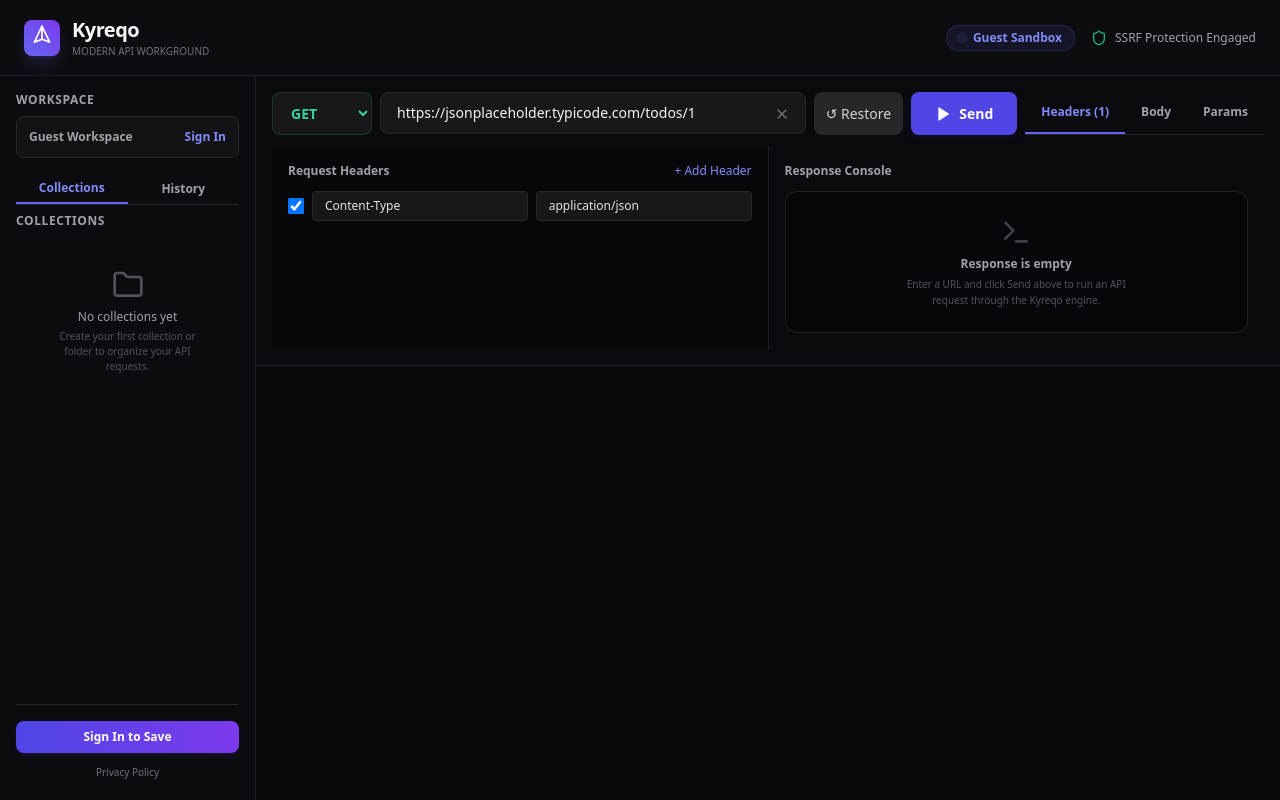
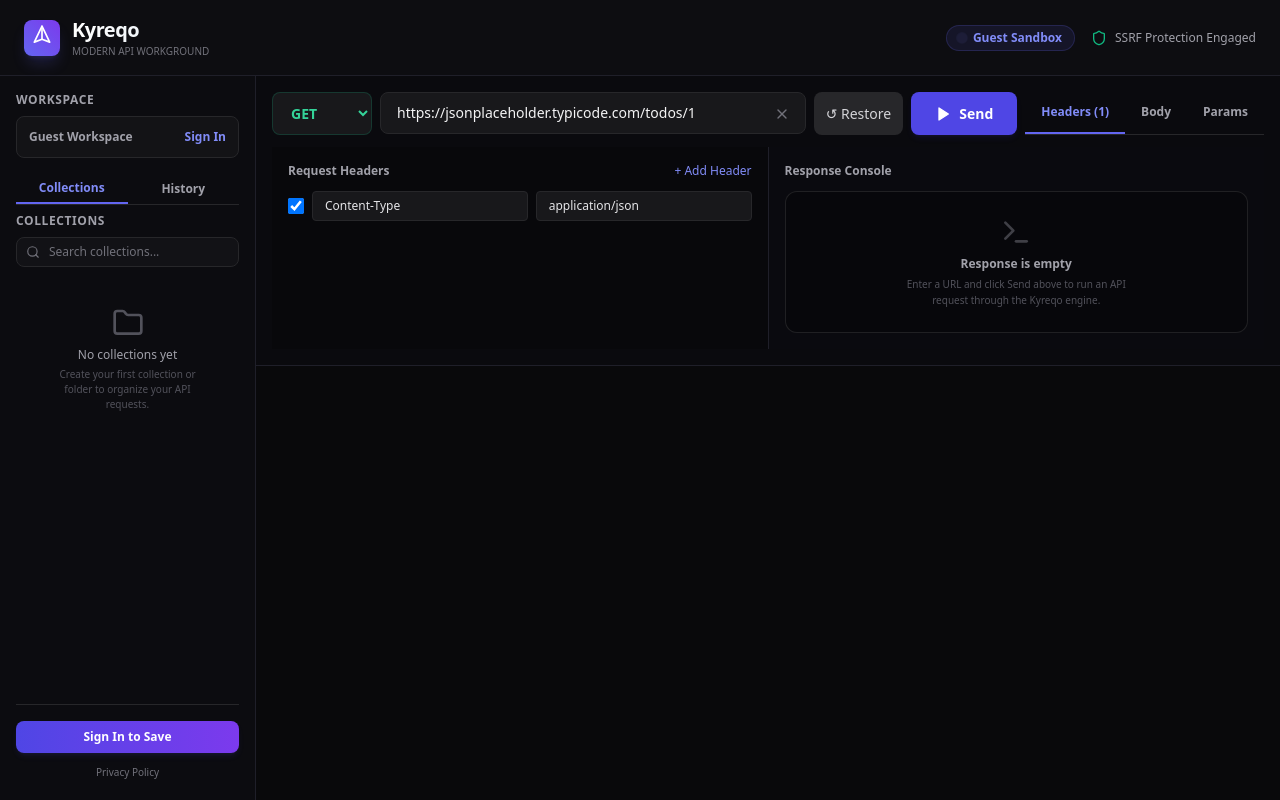
Before and after one commit to DebaA17/kyreqo, a React (Vite) app in the folder frontend/: page / in a window 1280 px wide. Built offline with nearby package versions, Linux system fonts and the light colour scheme.

Commit message:
feat: add search and filter in Collections Explorer

```diff
--- a/frontend/src/components/CollectionsExplorer.tsx
+++ b/frontend/src/components/CollectionsExplorer.tsx
@@ -1,5 +1,13 @@
 import React, { useState, useEffect } from 'react';
-import { FolderPlus, FilePlus, ChevronRight, ChevronDown, Folder, Trash2 } from 'lucide-react';
+import {
+  FolderPlus,
+  FilePlus,
+  ChevronRight,
+  ChevronDown,
+  Folder,
+  Search,
+  Trash2,
+} from 'lucide-react';
 import useCollectionStore, { Collection, SavedRequest } from '../store/collectionStore';
 import { useAuthStore } from '../store/authStore';
 import { apiClient } from '../api/client';
@@ -24,6 +32,7 @@
   const [showCreateModal, setShowCreateModal] = useState(false);
   const [newCollectionName, setNewCollectionName] = useState('');
   const [parentId, setParentId] = useState<number | null>(null);
+  const [searchQuery, setSearchQuery] = useState('');
 
   const [showCreateRequestModal, setShowCreateRequestModal] = useState(false);
   const [newRequestName, setNewRequestName] = useState('');
@@ -51,6 +60,30 @@
   };
 
   const treeData = buildTree(null);
+
+  // Filter tree based on search query
+  const filterTree = (items: TreeNode[], query: string): TreeNode[] => {
+    if (!query.trim()) return items;
+
+    const lowerQuery = query.toLowerCase();
+
+    return items
+      .map(item => {
+        // Check if current item matches
+        const nameMatches = item.name.toLowerCase().includes(lowerQuery);
+        // Recursively filter children
+        const filteredChildren = filterTree(item.children, query);
+        // Keep item if name matches OR it has matching children
+        if (nameMatches || filteredChildren.length > 0) {
+          return {
+            ...item,
+            children: nameMatches ? item.children : filteredChildren,
+          };
+        }
+        return null;
+      })
+      .filter(Boolean) as TreeNode[];
+  };
 
   const toggleFolder = (id: number) => {
     setExpandedFolders(prev => {
@@ -264,6 +297,18 @@
         )}
       </div>
 
+      {/* Search Input */}
+      <div className="relative mb-2">
+        <Search className="absolute left-2.5 top-1/2 -translate-y-1/2 h-3.5 w-3.5 text-zinc-500" />
+        <input
+          type="text"
+          value={searchQuery}
+          onChange={e => setSearchQuery(e.target.value)}
+          placeholder="Search collections..."
+          className="w-full pl-8 pr-3 py-1.5 bg-zinc-900/60 border border-zinc-800 rounded-lg text-xs text-zinc-300 placeholder-zinc-500 focus:outline-none focus:border-zinc-700 transition"
+        />
+      </div>
+
       {}
       <div className="flex-1 overflow-y-auto">
         {isLoading ? (
@@ -279,7 +324,20 @@
             </p>
           </div>
         ) : (
-          <div className="space-y-0.5">{renderTree(treeData)}</div>
+          <div className="space-y-0.5">
+            {(() => {
+              const filteredData = filterTree(treeData, searchQuery);
+              if (filteredData.length === 0 && searchQuery.trim() !== '') {
+                return (
+                  <div className="flex flex-col items-center justify-center py-8 text-center">
+                    <p className="text-xs text-zinc-400 font-medium">No collections found</p>
+                    <p className="text-[10px] text-zinc-600 mt-1">Try a different search term</p>
+                  </div>
+                );
+              }
+              return renderTree(filteredData);
+            })()}
+          </div>
         )}
       </div>
 
```
Also changed, not shown: frontend/.eslintrc.cjs.
